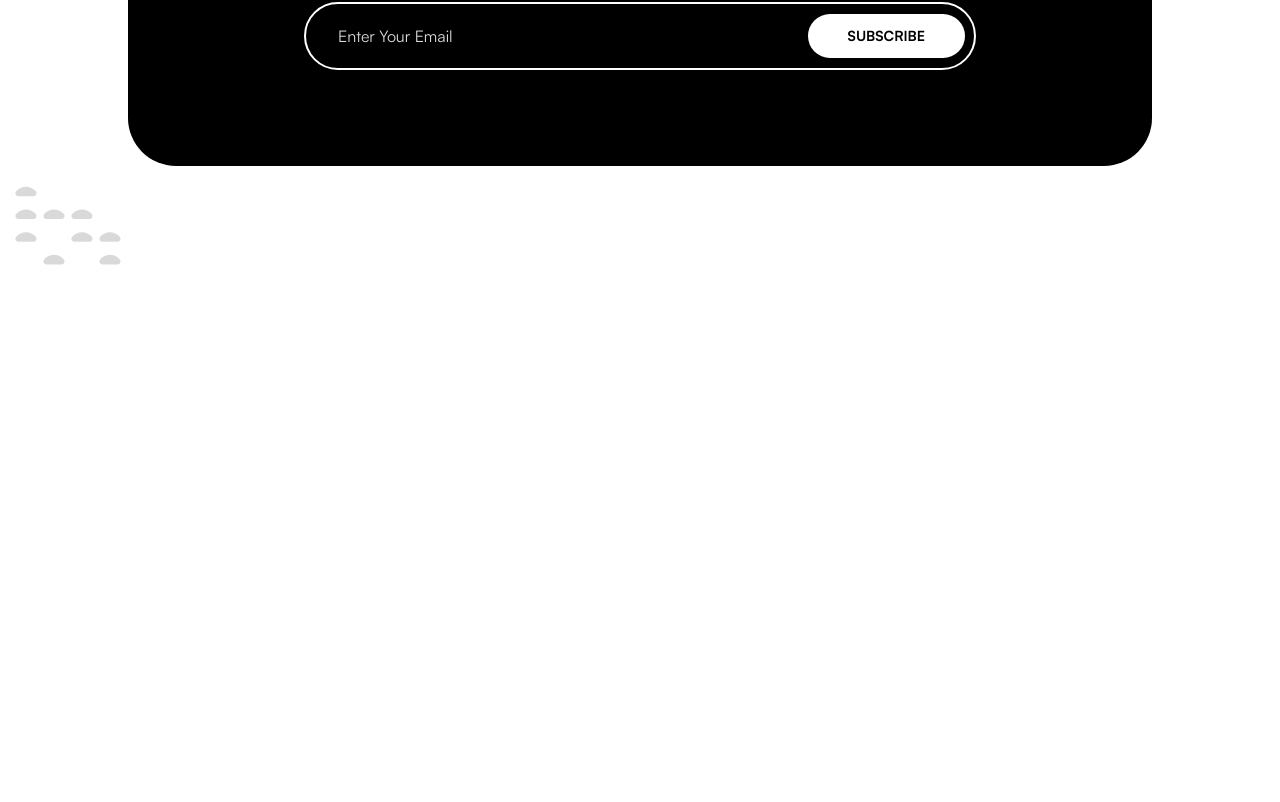
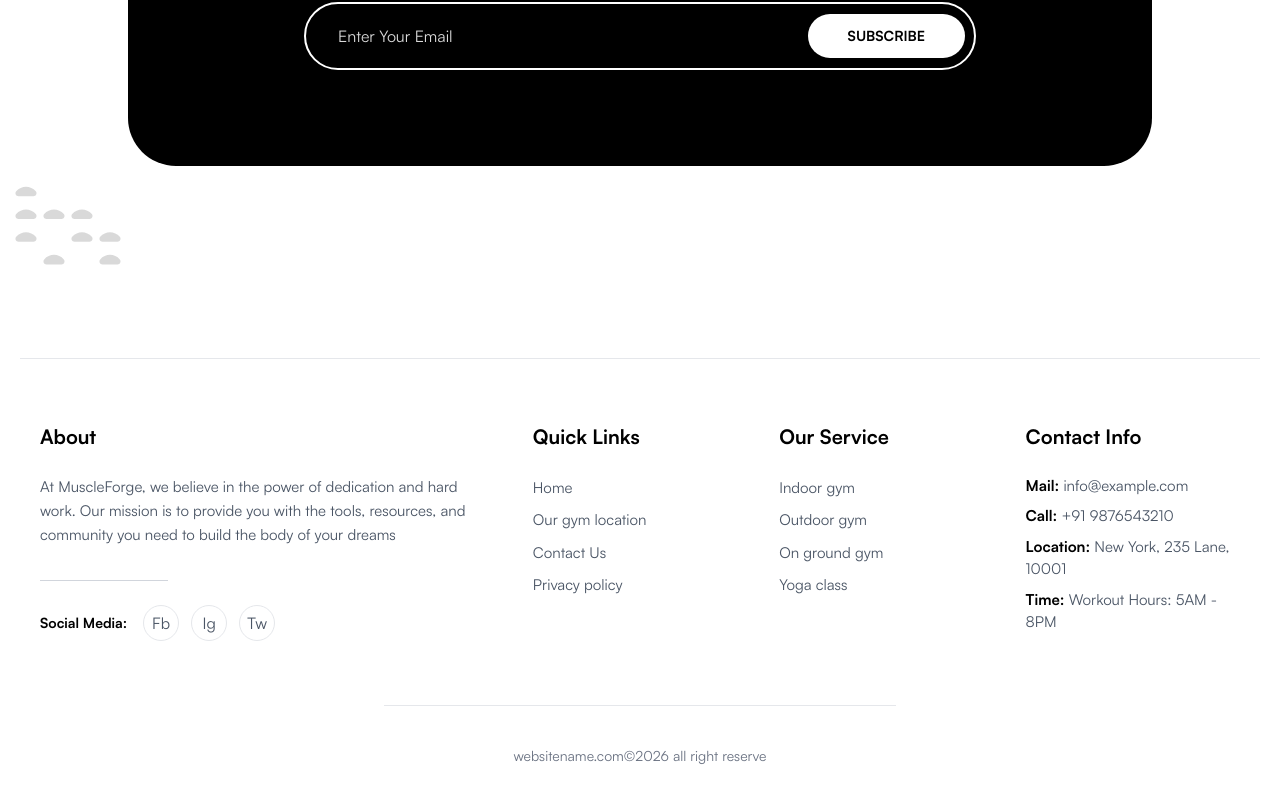
Before and after one commit to sajid-islam/gym-landing-page, a Next.js app: page / in a window 1280 px wide. Shown: the part 3966-4768 px from the top of the page. Before the commit the page ends 4628 px from the top, so only its background shows below. Built offline with nearby package versions, Linux system fonts and the light colour scheme; a web font is replaced by a local one.

Commit message:
feat: implement and integrate Footer component into the home page layout

```diff
--- a/src/app/page.jsx
+++ b/src/app/page.jsx
@@ -1,5 +1,6 @@
 import BannerBg from '@/components/banner-bg/BannerBg';
 import Banner from '@/components/banner/Banner';
+import Footer from '@/components/footer/Footer';
 import Navbar from '@/components/navbar/Navbar';
 import Newsletter from '@/components/newsletter/Newsletter';
 import OurProducts from '@/components/our-products/OurProducts';
@@ -8,7 +9,7 @@ import WhyUs from '@/components/why-us/WhyUs';
 
 export default function Home() {
   return (
-    <div className="mx-auto mt-5 mb-96 w-full max-w-7xl px-5">
+    <div className="mx-auto mt-5 w-full max-w-7xl px-5">
       <div className="relative lg:h-[800px] xl:h-[800px]">
         <BannerBg />
         <Navbar />
@@ -18,6 +19,7 @@ export default function Home() {
       <WhyUs />
       <Reviews />
       <Newsletter />
+      <Footer />
     </div>
   );
 }
--- /dev/null
+++ b/src/components/footer/Footer.jsx
@@ -0,0 +1,113 @@
+import Link from 'next/link';
+
+const Footer = () => {
+  const socialMedia = [
+    { name: 'Facebook', icon: 'Fb', link: '#' },
+    { name: 'Instagram', icon: 'Ig', link: '#' },
+    { name: 'Twitter', icon: 'Tw', link: '#' },
+  ];
+
+  const quickLinks = [
+    { name: 'Home', link: '/' },
+    { name: 'Our gym location', link: '#' },
+    { name: 'Contact Us', link: '#' },
+    { name: 'Privacy policy', link: '#' },
+  ];
+
+  const services = [
+    { name: 'Indoor gym', link: '#' },
+    { name: 'Outdoor gym', link: '#' },
+    { name: 'On ground gym', link: '#' },
+    { name: 'Yoga class', link: '#' },
+  ];
+
+  const contactInfo = [
+    { label: 'Mail', value: 'info@example.com' },
+    { label: 'Call', value: '+91 9876543210' },
+    { label: 'Location', value: 'New York, 235 Lane, 10001' },
+    { label: 'Time', value: 'Workout Hours: 5AM - 8PM' },
+  ];
+
+  return (
+    <footer className="mt-20">
+      <hr className="border-gray-200" />
+      <div className="mx-auto max-w-7xl px-5 py-16">
+        <div className="grid grid-cols-1 gap-12 md:grid-cols-2 lg:grid-cols-5 lg:gap-8">
+          {/* Column 1: About (Col-span 2) */}
+          <div className="lg:col-span-2">
+            <h3 className="mb-6 text-xl font-bold text-black">About</h3>
+            <p className="mb-8 max-w-md text-[15px] leading-relaxed text-gray-600">
+              At MuscleForge, we believe in the power of dedication and hard work. Our mission is to
+              provide you with the tools, resources, and community you need to build the body of
+              your dreams
+            </p>
+            <hr className="mb-6 w-32 border-gray-300" />
+            <div className="flex items-center gap-4">
+              <span className="text-sm font-semibold text-black">Social Media:</span>
+              <div className="flex items-center gap-3">
+                {socialMedia.map((social) => (
+                  <Link
+                    key={social.name}
+                    href={social.link}
+                    className="flex h-9 w-9 items-center justify-center rounded-full border border-gray-200 text-gray-600 transition-all hover:bg-black hover:text-white"
+                  >
+                    {social.icon}
+                  </Link>
+                ))}
+              </div>
+            </div>
+          </div>
+
+          {/* Column 2: Quick Links */}
+          <div>
+            <h3 className="mb-6 text-xl font-bold text-black">Quick Links</h3>
+            <ul className="flex flex-col gap-2">
+              {quickLinks.map((link) => (
+                <li key={link.name}>
+                  <Link href={link.link} className="text-[15px] text-gray-600 hover:text-black">
+                    {link.name}
+                  </Link>
+                </li>
+              ))}
+            </ul>
+          </div>
+
+          {/* Column 3: Our Service */}
+          <div>
+            <h3 className="mb-6 text-xl font-bold text-black">Our Service</h3>
+            <ul className="flex flex-col gap-2">
+              {services.map((service) => (
+                <li key={service.name}>
+                  <Link href={service.link} className="text-[15px] text-gray-600 hover:text-black">
+                    {service.name}
+                  </Link>
+                </li>
+              ))}
+            </ul>
+          </div>
+
+          {/* Column 4: Contact Info */}
+          <div>
+            <h3 className="mb-6 text-xl font-bold text-black">Contact Info</h3>
+            <ul className="flex flex-col gap-2">
+              {contactInfo.map((info) => (
+                <li key={info.label} className="text-[15px]">
+                  <span className="font-bold text-black">{info.label}:</span>{' '}
+                  <span className="text-gray-600">{info.value}</span>
+                </li>
+              ))}
+            </ul>
+          </div>
+        </div>
+      </div>
+
+      {/* Bottom Section */}
+      <div className="pb-10">
+        <hr className="mx-auto mb-10 max-w-lg border-gray-200" />
+        <p className="text-center text-sm text-gray-500">websitename.com©2026 all right reserve</p>
+      </div>
+    </footer>
+  );
+};
+
+export default Footer;
```
